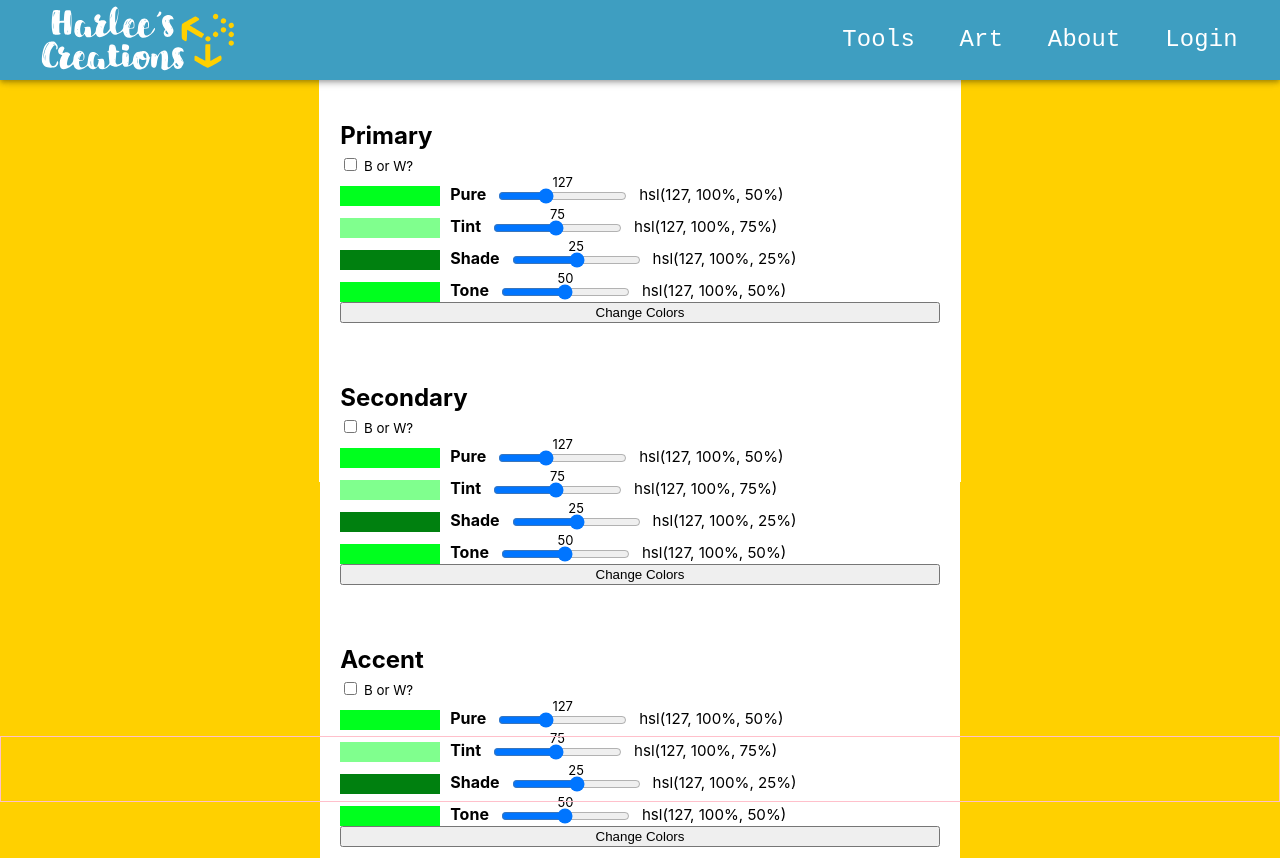
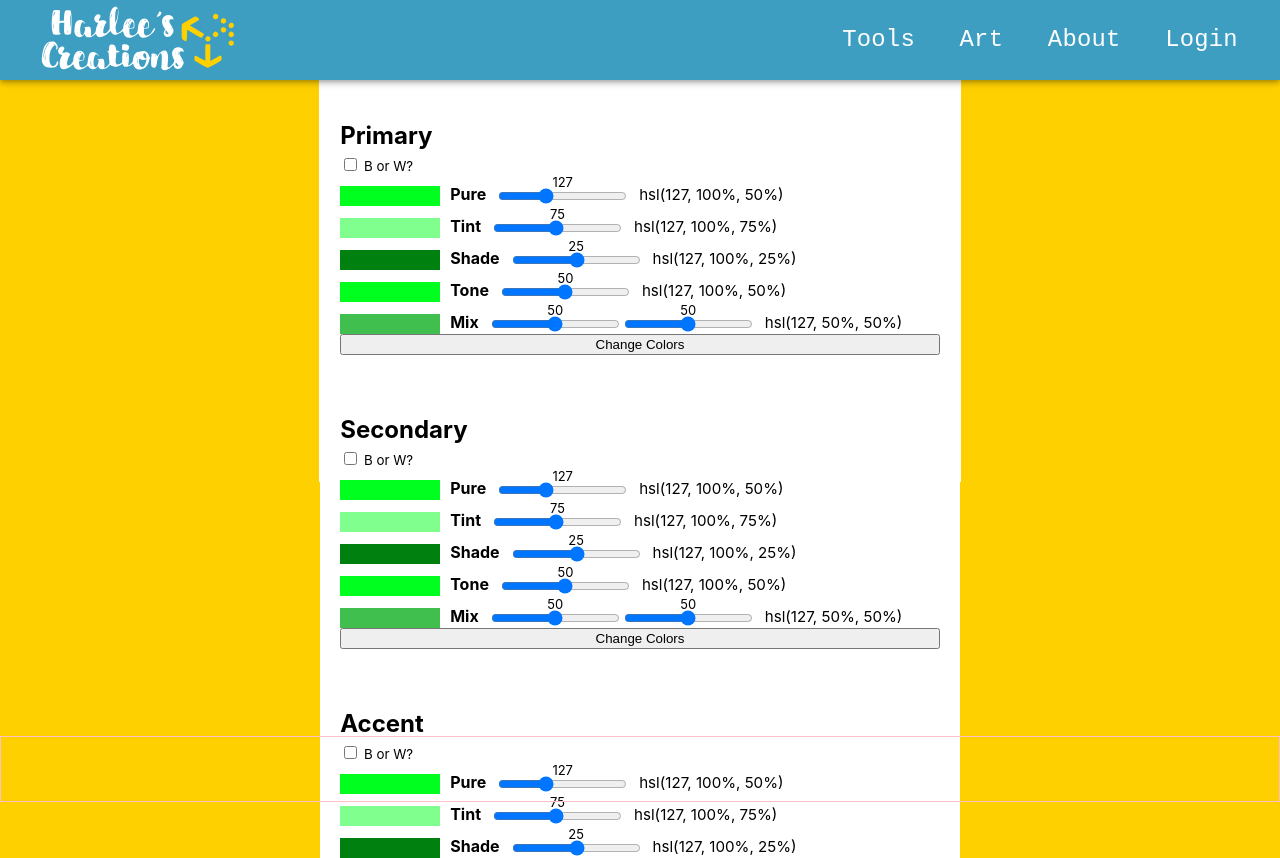
Before and after one commit to JohnsonHarleyR/harlee-creations-foundation, a React (Create React App) app: page /admin/create-zone in a window 1280 px wide. Shown: the top 858 px of the page. Built offline with nearby package versions, Linux system fonts and the light colour scheme.

Commit message:
Added a way to mix a new color value. Need to finish setting it up.

```diff
--- a/src/common/constants/theme.js
+++ b/src/common/constants/theme.js
@@ -11,6 +11,7 @@ export const ColorVariation = {
     TINT: 'tint',
     SHADE: 'shade',
     TONE: 'tone',
+    MIX: 'mix',
 }
 
 export const ThemeName = {
--- a/src/pages/admin/CreateZone/ColorModifier/ColorChoice/index.js
+++ b/src/pages/admin/CreateZone/ColorModifier/ColorChoice/index.js
@@ -10,15 +10,24 @@ const ColorChoice = ({
     isBlackOrWhite,
 }) => {
 
-
+    const showTwoSlidersRef = useRef();
     const sliderRef = useRef();
+    const sliderRef2 = useRef();
     const [value, setValue] = useState();
+    const [value2, setValue2] = useState();
     const [valueChangeDisplay, setValueChangeDisplay] = useState(<></>);
+    const [valueChangeDisplay2, setValueChangeDisplay2] = useState(<></>);
 
     const [hue, setHue] = useState(startingHue);
     const [saturation, setSaturation] = useState(100);
     const [lightness, setLightness] = useState(50);
     const [hslValue, setHslValue] = useState('');
+
+    useEffect(() => {
+        if (hslChange !== HslChange.MIX) {
+            showTwoSlidersRef.current.style.display = "none";
+        }
+    }, []);
 
     useEffect(() => {
         let newValue = `hsl(${hue}, ${saturation}%, ${lightness}%)`;
@@ -38,7 +47,6 @@ const ColorChoice = ({
     }, [startingHue]);
 
     useEffect(() => {
-                    console.log(`hsl value? `, hslValue);
         if (hslValue) {
             console.log(hslValue);
             if (hslChange === HslChange.HUE) {
@@ -112,6 +120,31 @@ const ColorChoice = ({
                         onChange={changeValue}/>
                 );
                 break;
+            case HslChange.MIX:
+                setValue(50);
+                setValue2(50)
+                setHue(startingHue);
+                setSaturation(50);
+                setLightness(50);
+                setValueChangeDisplay(
+                    <input
+                        type="range"
+                        min="0"
+                        max="100"
+                        className="slider"
+                        ref={sliderRef}
+                        onChange={changeValue}/>
+                );
+                setValueChangeDisplay2(
+                    <input
+                        type="range"
+                        min="0"
+                        max="100"
+                        className="slider"
+                        ref={sliderRef2}
+                        onChange={changeValue2}/>
+                );
+                break;
         }
     }, []);
 
@@ -121,6 +154,13 @@ const ColorChoice = ({
                     //console.log(value);
         }
     }, [value]);
+
+    useEffect(() => {
+        if (value2 && valueChangeDisplay2) {
+                    sliderRef2.current.value = value2;
+                    //console.log(value);
+        }
+    }, [value2]);
 
     const changeValue = () => {
         setValue(sliderRef.current.value);
@@ -136,7 +176,15 @@ const ColorChoice = ({
             case HslChange.LIGHTNESS_DARK:
                 setLightness(sliderRef.current.value);
                 break;
+            case HslChange.MIX:
+                setLightness(sliderRef.current.value);
+                break;
         }
+    }
+
+    const changeValue2 = () => {
+        setValue2(sliderRef2.current.value);
+        setSaturation(sliderRef2.current.value);
     }
 
     const setBlackOrWhiteValues = () => {
@@ -160,6 +208,10 @@ const ColorChoice = ({
                 <span>{value}</span>
                 {valueChangeDisplay}
             </div>
+            <div className="slider-div" ref={showTwoSlidersRef}>
+                <span>{value2}</span>
+                {valueChangeDisplay2}
+            </div>
             <span className="hsl">{hslValue}</span>
 
         </div>
--- a/src/pages/admin/CreateZone/ColorModifier/constants.js
+++ b/src/pages/admin/CreateZone/ColorModifier/constants.js
@@ -5,4 +5,5 @@ export const HslChange = {
     SATURATION: 'SATURATION',
     LIGHTNESS_LIGHT: 'LIGHTNESS_LIGHT',
     LIGHTNESS_DARK: 'LIGHTNESS_DARK',
+    MIX: 'MIX',
 }
--- a/src/pages/admin/CreateZone/ColorModifier/index.js
+++ b/src/pages/admin/CreateZone/ColorModifier/index.js
@@ -13,6 +13,7 @@ const ColorModifier = ({colorCategory, setColors, modifyColors}) => {
     const [tintColor, setTintColor] = useState();
     const [shadeColor, setShadeColor] = useState();
     const [toneColor, setToneColor] = useState();
+    const [mixColor, setMixColor] = useState();
 
     const [isBlackOrWhite, setIsBlackOrWhite] = useState(false);
 
@@ -46,8 +47,9 @@ const ColorModifier = ({colorCategory, setColors, modifyColors}) => {
             tint: tintColor,
             shade: shadeColor,
             tone: toneColor,
+            mix: mixColor,
         });
-    }, [pureColor, tintColor, shadeColor, toneColor]);
+    }, [pureColor, tintColor, shadeColor, toneColor, mixColor]);
 
     const changeBW = (evt) => {
         if (evt.target.checked === true && isBlackOrWhite !== true) {
@@ -92,6 +94,13 @@ const ColorModifier = ({colorCategory, setColors, modifyColors}) => {
             setColor={setToneColor}
             isBlackOrWhite={isBlackOrWhite}
         />
+        <ColorChoice
+            startingHue={hue}
+            labelText="Mix"
+            hslChange={HslChange.MIX}
+            setColor={setMixColor}
+            isBlackOrWhite={isBlackOrWhite}
+        />
         <button onClick={modify}>Change Colors</button>
     </div>
 }
--- a/src/pages/admin/CreateZone/ColorModifier/style.css
+++ b/src/pages/admin/CreateZone/ColorModifier/style.css
@@ -1,3 +1,7 @@
+.all-modifiers {
+  background-color: #fff;
+}
+
 .modifier-container {
   display: flex;
   flex-direction: column;
@@ -8,6 +12,8 @@
 
 textarea {
   white-space: pre-wrap;
+  width: 60%;
+  height: 30%;
 }
 
 .black-white-span {
--- a/src/pages/admin/CreateZone/index.js
+++ b/src/pages/admin/CreateZone/index.js
@@ -87,6 +87,7 @@ const CreateZone = ({
       <ColorModifier colorCategory={ColorCategory.SECONDARY} modifyColors={modifyThemeForColors} setColors={setSecondaryColors} />
       <ColorModifier colorCategory={ColorCategory.ACCENT} modifyColors={modifyThemeForColors} setColors={setAccentColors} />
         <button onClick={getColorCodesForTheme}>Get Code</button>
+        <br></br>
         <textarea ref={resultTextRef} />
     </Wrap>
   );
```
